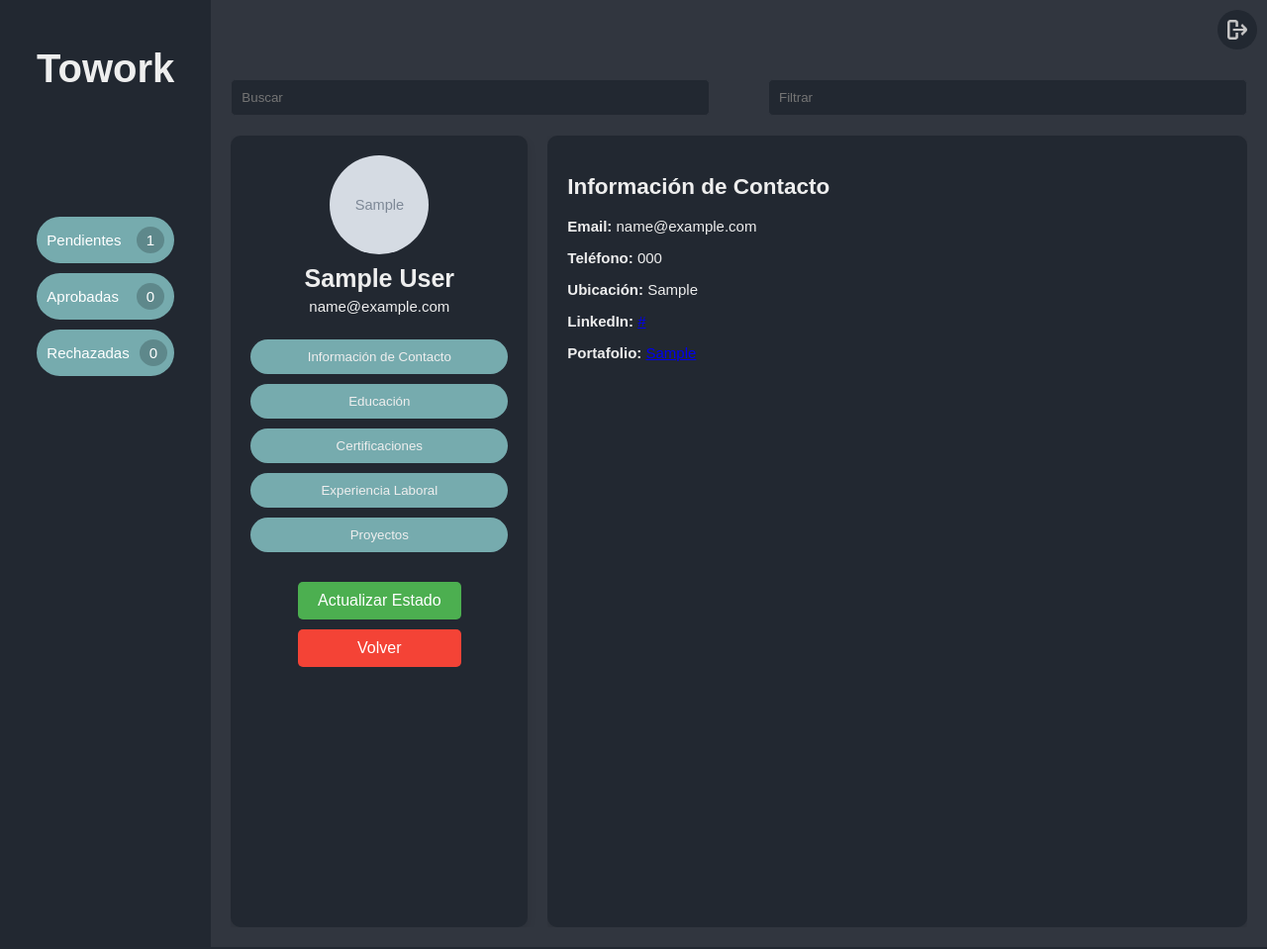
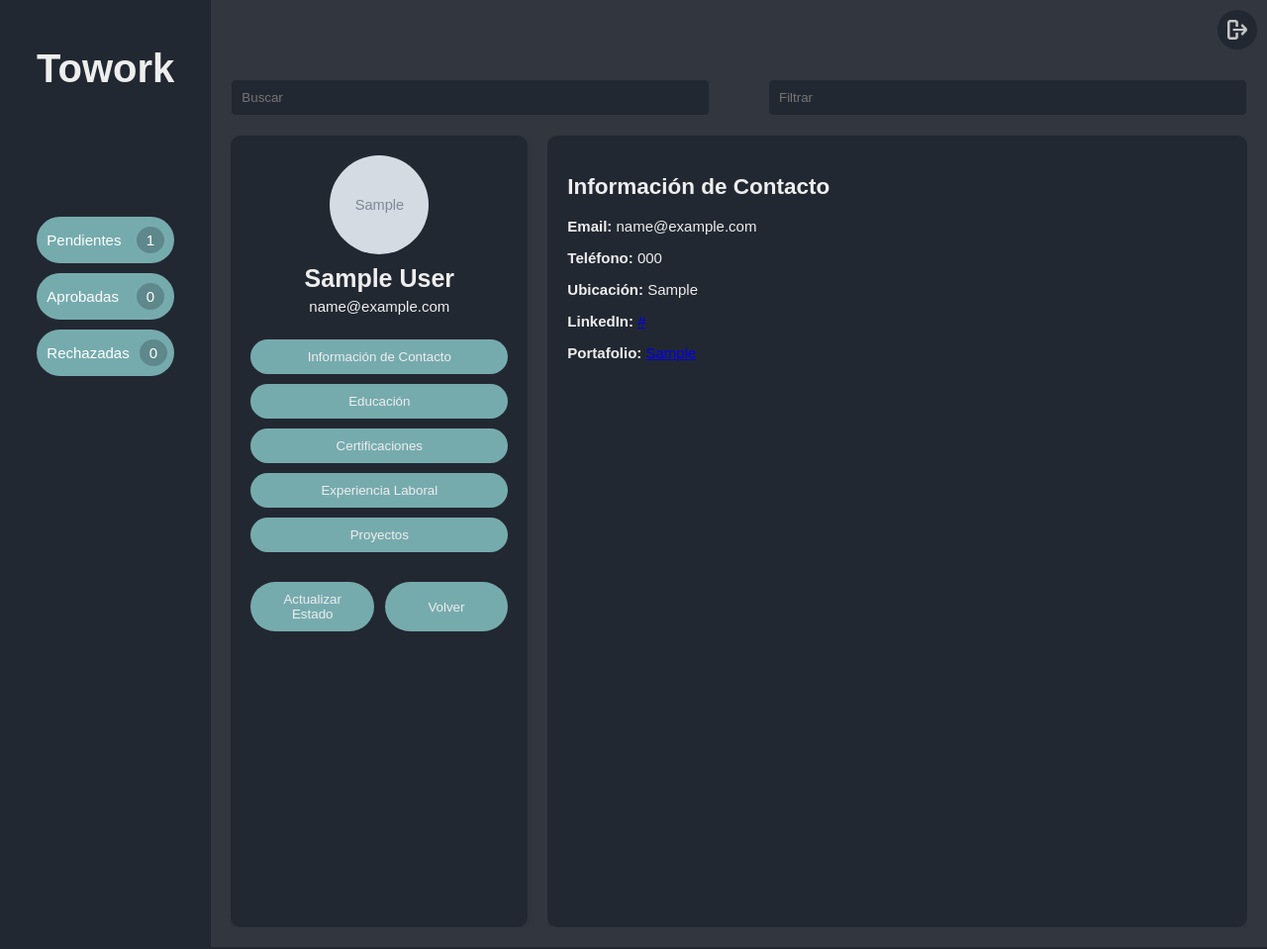
Before and after one commit to TalcaDevs/towork, a Django app: page /backoffice/?estado=card_detail&user_id=1 in a window 1280 px wide. Shown: the whole page at 99% size. Run offline with Django 5.2, Linux system fonts and the light colour scheme; a user stored in the database is signed in; tables that the repository leaves empty hold one stand-in row (values such as "Sample post"); grey boxes marked "Sample" are stand-in pictures.

Commit message:
Revision

```diff
--- a/static/css/dashboard.css
+++ b/static/css/dashboard.css
@@ -1,6 +1,5 @@
 @import url('variables.css');
 
-/* Estilos específicos para dashboard.html */
 body {
     background-color: var(--color-background);
     color: var(--color-text);
@@ -27,12 +26,6 @@ body {
     border-radius: 10px;
 }
 
-.card.pendientes,
-.card.aprobados,
-.card.rechazados {
-    display: flex;
-}
-
 .card img {
     width: 50px;
     height: 50px;
--- a/static/css/detail.css
+++ b/static/css/detail.css
@@ -79,6 +79,29 @@ body {
     color: var(--color-hover-text);
 }
 
+.action-buttons {
+    display: flex;
+    justify-content: space-between;
+    width: 100%;
+    margin-top: 20px;
+}
+
+.action-buttons button {
+    background-color: var(--color-primary);
+    color: var(--color-text);
+    border: none;
+    padding: 10px 20px;
+    border-radius: 35px;
+    cursor: pointer;
+    width: 48%;
+    text-align: center;
+}
+
+.action-buttons button:hover {
+    background-color: var(--color-hover);
+    color: var(--color-hover-text);
+}
+
 .detail-section {
     flex: 1;
     overflow-y: auto;
--- a/static/css/global.css
+++ b/static/css/global.css
@@ -1,6 +1,5 @@
 @import url('variables.css');
 
-/* Estilos globales */
 body {
     background-color: var(--color-background);
     color: var(--color-text);
@@ -75,9 +74,9 @@ body {
     box-shadow: 0 2px 4px rgba(0, 0, 0, 0.2);
     outline: none;
 }
-.stats .solicitudes { background: var(--color-primary); }
-.stats .aprobados { background: var(--color-primary); }
-.stats .rechazados { background: var(--color-primary); }
+.stats .pending { background: var(--color-primary); }
+.stats .approved { background: var(--color-primary); }
+.stats .rejected { background: var(--color-primary); }
 .stats a {
     color: white;
     text-decoration: none;
@@ -142,15 +141,7 @@ body {
     padding: 10px;
     border-radius: 10px;
 }
-.card.pendientes {
-    display: flex;
-}
-.card.aprobados {
-    display: flex;
-}
-.card.rechazados {
-    display: flex;
-}
+
 .card img {
     width: 50px;
     height: 50px;
--- a/static/css/login.css
+++ b/static/css/login.css
@@ -1,6 +1,6 @@
 @import url('variables.css');
 
-/* Estilos específicos para login.html */
+
 body {
     background-color: var(--color-background);
     color: var(--color-text);
--- a/static/css/variables.css
+++ b/static/css/variables.css
@@ -6,7 +6,6 @@
     --color-hover: #EEEEEE;
     --color-hover-text: #222831;
 
-    /* Variables de fuentes */
     --font-family-primary: 'Arial', sans-serif;
     --font-size-xxsmall: 10px;
     --font-size-small: 15px;
--- /dev/null
+++ b/static/js/detail.js
@@ -0,0 +1,17 @@
+function showSection(sectionId) {
+    const sections = document.querySelectorAll('.detail-content');
+    sections.forEach(section => {
+        section.style.display = 'none';
+    });
+    document.getElementById(sectionId).style.display = 'block';
+}
+
+function showPopup() {
+    document.getElementById('popup').style.display = 'block';
+    document.body.style.overflow = 'hidden';
+}
+
+function hidePopup() {
+    document.getElementById('popup').style.display = 'none';
+    document.body.style.overflow = 'auto';
+}
--- a/templates/backoffice/approved.html
+++ b/templates/backoffice/approved.html
@@ -1,7 +1,7 @@
 {% load static %}
 <link rel="stylesheet" href="{% static 'css/approved.css' %}">
 {% for solicitud in aprobados %}
-<div class="card aprobados">
+<div class="card approved">
     {% if solicitud.usuario.foto_perfil %}
         <img src="{{ solicitud.usuario.foto_perfil }}" alt="Perfil">
     {% else %}
@@ -11,6 +11,6 @@
         <strong>{{ solicitud.usuario.first_name }} {{ solicitud.usuario.last_name }}</strong>
         <p>{{ solicitud.descripcion }}</p>
     </div>
-    <button class="detalle-link" onclick="location.href='?estado=card_detail&user_id={{ solicitud.usuario.pk }}'">Ver detalle</button>
+    <button class="detail-link" onclick="location.href='?estado=card_detail&user_id={{ solicitud.usuario.pk }}'">Ver detalle</button>
 </div>
 {% endfor %}
--- a/templates/backoffice/detail.html
+++ b/templates/backoffice/detail.html
@@ -19,8 +19,8 @@
                 <button onclick="showSection('projects')">Proyectos</button>
             </div>
             <div class="action-buttons">
-                <button class="btn-update" onclick="showPopup()">Actualizar Estado</button>
-                <button class="btn-back" onclick="window.history.back()">Volver</button>
+                <button onclick="showPopup()">Actualizar Estado</button>
+                <button onclick="window.history.back()">Volver</button>
             </div>
         </div>
     </div>
@@ -101,48 +101,4 @@
     </div>
 </div>
 
-<script>
-function showSection(sectionId) {
-    const sections = document.querySelectorAll('.detail-content');
-    sections.forEach(section => {
-        section.style.display = 'none';
-    });
-    document.getElementById(sectionId).style.display = 'block';
-}
-
-function showPopup() {
-    document.getElementById('popup').style.display = 'block';
-    document.body.style.overflow = 'hidden';
-}
-
-function hidePopup() {
-    document.getElementById('popup').style.display = 'none';
-    document.body.style.overflow = 'auto';
-}
-</script>
-<style>
-.action-buttons {
-    margin-top: 20px;
-    display: flex;
-    flex-direction: column;
-    gap: 10px;
-}
-
-.btn-update, .btn-back {
-    padding: 10px 20px;
-    border: none;
-    border-radius: 5px;
-    cursor: pointer;
-    font-size: 16px;
-}
-
-.btn-update {
-    background-color: #4CAF50;
-    color: white;
-}
-
-.btn-back {
-    background-color: #f44336;
-    color: white;
-}
-</style>
+<script src="{% static 'js/detail.js' %}"></script>
--- a/templates/backoffice/pending.html
+++ b/templates/backoffice/pending.html
@@ -1,7 +1,7 @@
 {% load static %}
 <link rel="stylesheet" href="{% static 'css/pending.css' %}">
 {% for solicitud in pendientes %}
-<div class="card pendientes">
+<div class="card pending">
     {% if solicitud.usuario.foto_perfil %}
         <img src="{{ solicitud.usuario.foto_perfil }}" alt="Perfil">
     {% else %}
@@ -11,6 +11,6 @@
         <strong>{{ solicitud.usuario.first_name }} {{ solicitud.usuario.last_name }}</strong>
         <p>{{ solicitud.descripcion }}</p>
     </div>
-    <button class="detalle-link" onclick="location.href='?estado=card_detail&user_id={{ solicitud.usuario.pk }}'">Ver detalle</button>
+    <button class="detail-link" onclick="location.href='?estado=card_detail&user_id={{ solicitud.usuario.pk }}'">Ver detalle</button>
 </div>
 {% endfor %}
--- a/templates/backoffice/rejected.html
+++ b/templates/backoffice/rejected.html
@@ -1,8 +1,7 @@
 {% load static %}
 <link rel="stylesheet" href="{% static 'css/rejected.css' %}">
 {% for solicitud in rechazados %}
-
-<div class="card rechazados">
+<div class="card rejected">
     {% if solicitud.usuario.foto_perfil %}
         <img src="{{ solicitud.usuario.foto_perfil }}" alt="Perfil">
     {% else %}
@@ -12,6 +11,6 @@
         <strong>{{ solicitud.usuario.first_name }} {{ solicitud.usuario.last_name }}</strong>
         <p>{{ solicitud.descripcion }}</p>
     </div>
-    <button class="detalle-link" onclick="location.href='?estado=card_detail&user_id={{ solicitud.usuario.pk }}'">Ver detalle</button>
+    <button class="detail-link" onclick="location.href='?estado=card_detail&user_id={{ solicitud.usuario.pk }}'">Ver detalle</button>
 </div>
 {% endfor %}
--- a/templates/backoffice/sidebar.html
+++ b/templates/backoffice/sidebar.html
@@ -1,8 +1,8 @@
 <div class="sidebar">
     <h1 class="centered">Towork</h1>
     <div class="stats">
-        <button class="solicitudes" onclick="location.href='?estado=pendientes'">Pendientes <span class="count">{{ pendientes|length }}</span></button>
-        <button class="aprobados" onclick="location.href='?estado=aprobados'">Aprobadas <span class="count">{{ aprobados|length }}</span></button>
-        <button class="rechazados" onclick="location.href='?estado=rechazados'">Rechazadas <span class="count">{{ rechazados|length }}</span></button>
+        <button class="pending" onclick="location.href='?estado=pendientes'">Pendientes <span class="count">{{ pendientes|length }}</span></button>
+        <button class="approved" onclick="location.href='?estado=aprobados'">Aprobadas <span class="count">{{ aprobados|length }}</span></button>
+        <button class="rejected" onclick="location.href='?estado=rechazados'">Rechazadas <span class="count">{{ rechazados|length }}</span></button>
     </div>
 </div>
```
Also changed, not shown: static/css/approved.css (+3 -4 lines), static/css/pending.css (+4 -4 lines), static/css/rejected.css (+4 -4 lines), 1 other file.
